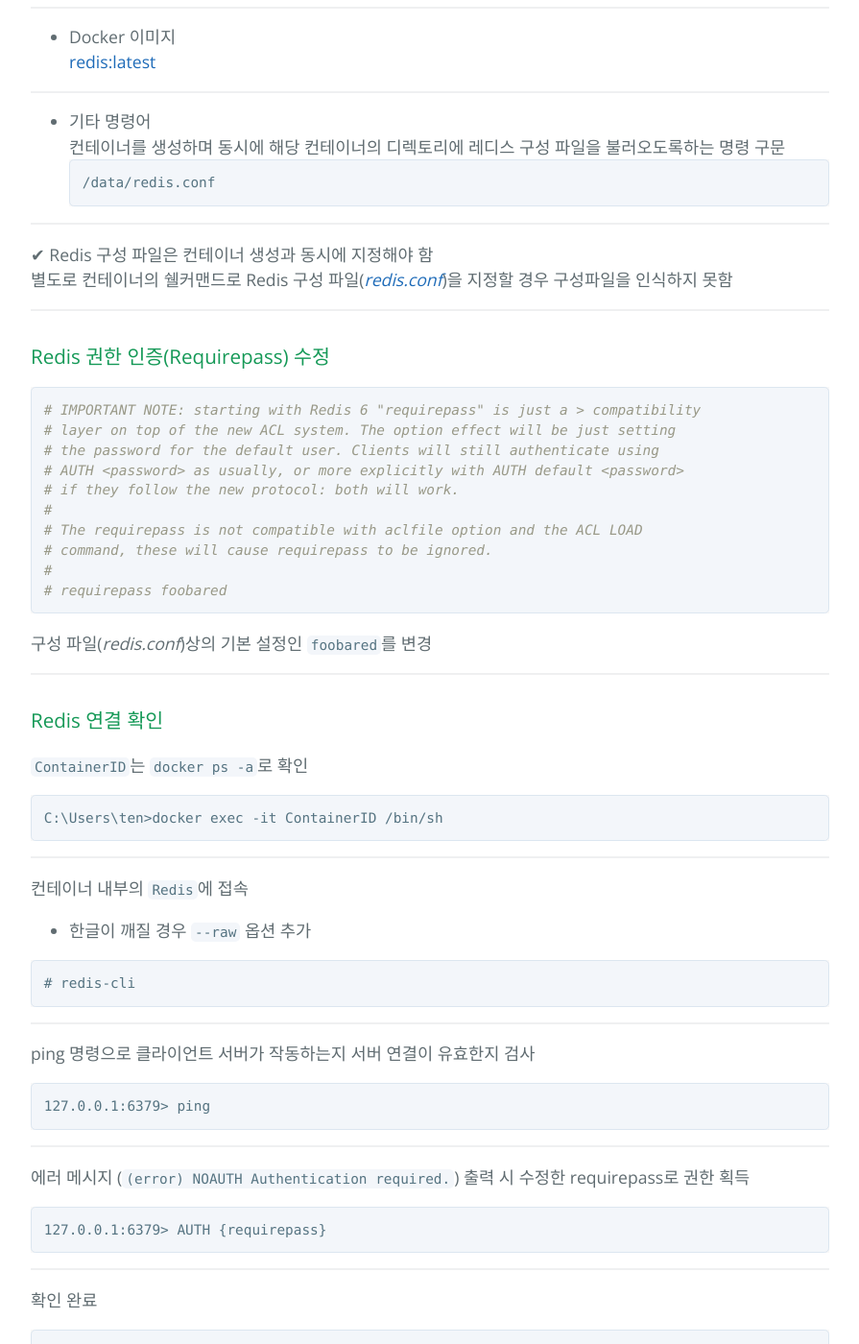
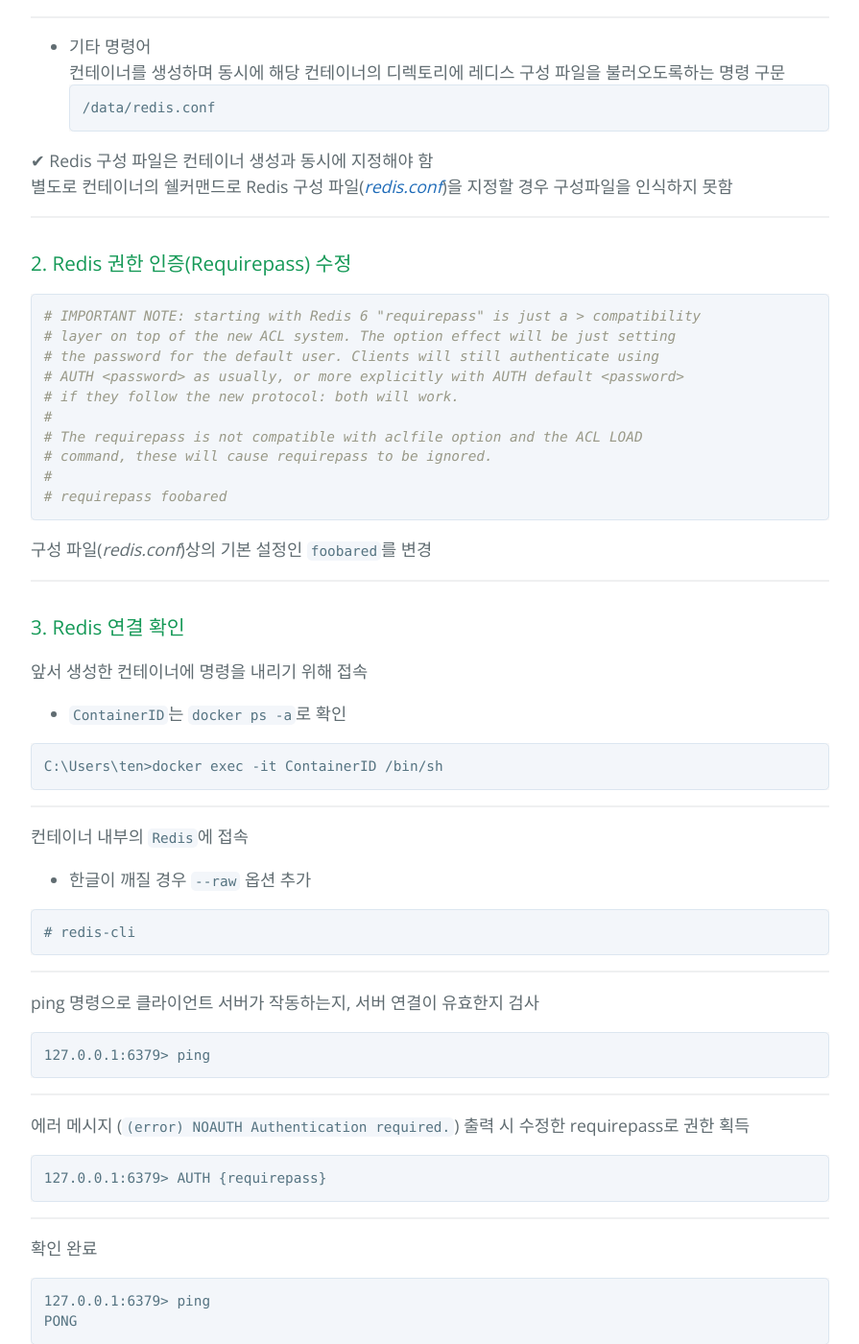
Before and after one commit to tiktaalik7/tiktaalik7.github.io, a Jekyll site: the page built from project-001-Login_Service.md, in a window 1280 px wide and 1400 px high, scrolled down 2174 px. Shown: the whole window at 96% size, without its empty margins (192-1087 px from the left). Built offline with Jekyll 4.4.1, drawn with Linux system fonts in a browser that asks for light colours; some of the changed text lies outside the part shown.

Commit message:
write login service project

````diff
--- a/project-001-Login_Service.md
+++ b/project-001-Login_Service.md
@@ -40,15 +40,12 @@ docker run -it -d -p 6379:6379 -v C:/Users/ten/docker_volume:/data redis:latest
 /data/redis.conf
 ```
 
-
-***
-
 ✔ Redis 구성 파일은 컨테이너 생성과 동시에 지정해야 함
 별도로 컨테이너의 쉘커맨드로 Redis 구성 파일(*[redis.conf](https://redis.io/docs/manual/config/)*)을 지정할 경우 구성파일을 인식하지 못함
 
 ***
 
-### Redis 권한 인증(Requirepass) 수정
+### 2. Redis 권한 인증(Requirepass) 수정
 
 ```conf
 # IMPORTANT NOTE: starting with Redis 6 "requirepass" is just a > compatibility
@@ -66,9 +63,10 @@ docker run -it -d -p 6379:6379 -v C:/Users/ten/docker_volume:/data redis:latest
 
 ***
 
-### Redis 연결 확인
+### 3. Redis 연결 확인
+앞서 생성한 컨테이너에 명령을 내리기 위해 접속
++ `ContainerID`는 `docker ps -a`로 확인
 
-`ContainerID`는 `docker ps -a`로 확인
 ```
 C:\Users\ten>docker exec -it ContainerID /bin/sh
 ```
@@ -85,7 +83,7 @@ C:\Users\ten>docker exec -it ContainerID /bin/sh
 
 ***
 
-ping 명령으로 클라이언트 서버가 작동하는지 서버 연결이 유효한지 검사
+ping 명령으로 클라이언트 서버가 작동하는지, 서버 연결이 유효한지 검사
 ```
 127.0.0.1:6379> ping
 ```
@@ -105,7 +103,7 @@ ping 명령으로 클라이언트 서버가 작동하는지 서버 연결이 유
 PONG
 ```
 
-*CLI로 저장된 데이터들을 확인하거나 관리하는 방법과 [P3X](https://www.electronjs.org/apps/p3x-redis-ui)같은 Redis GUI Desktop App을 사용하는 방법도 있음*
+✔ *CLI로 저장된 데이터들을 확인하거나 관리하는 방법과 [P3X](https://www.electronjs.org/apps/p3x-redis-ui)같은 Redis GUI Desktop App을 사용하는 방법도 있음*
 
 ***
 
````
Also changed, not shown: other parts of project-001-Login_Service.md (+2 -2 lines), index.md (+1 -1 lines).
